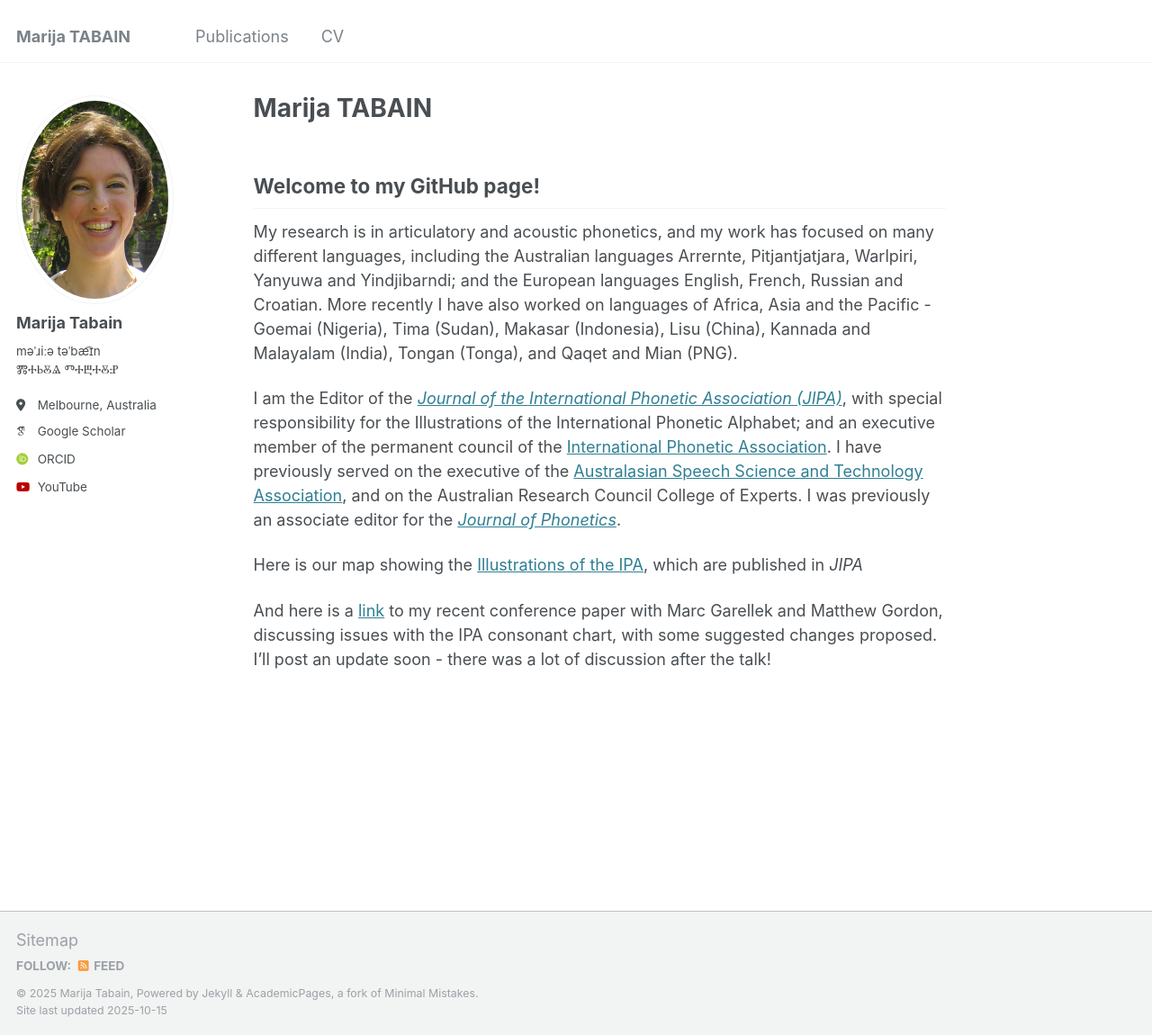
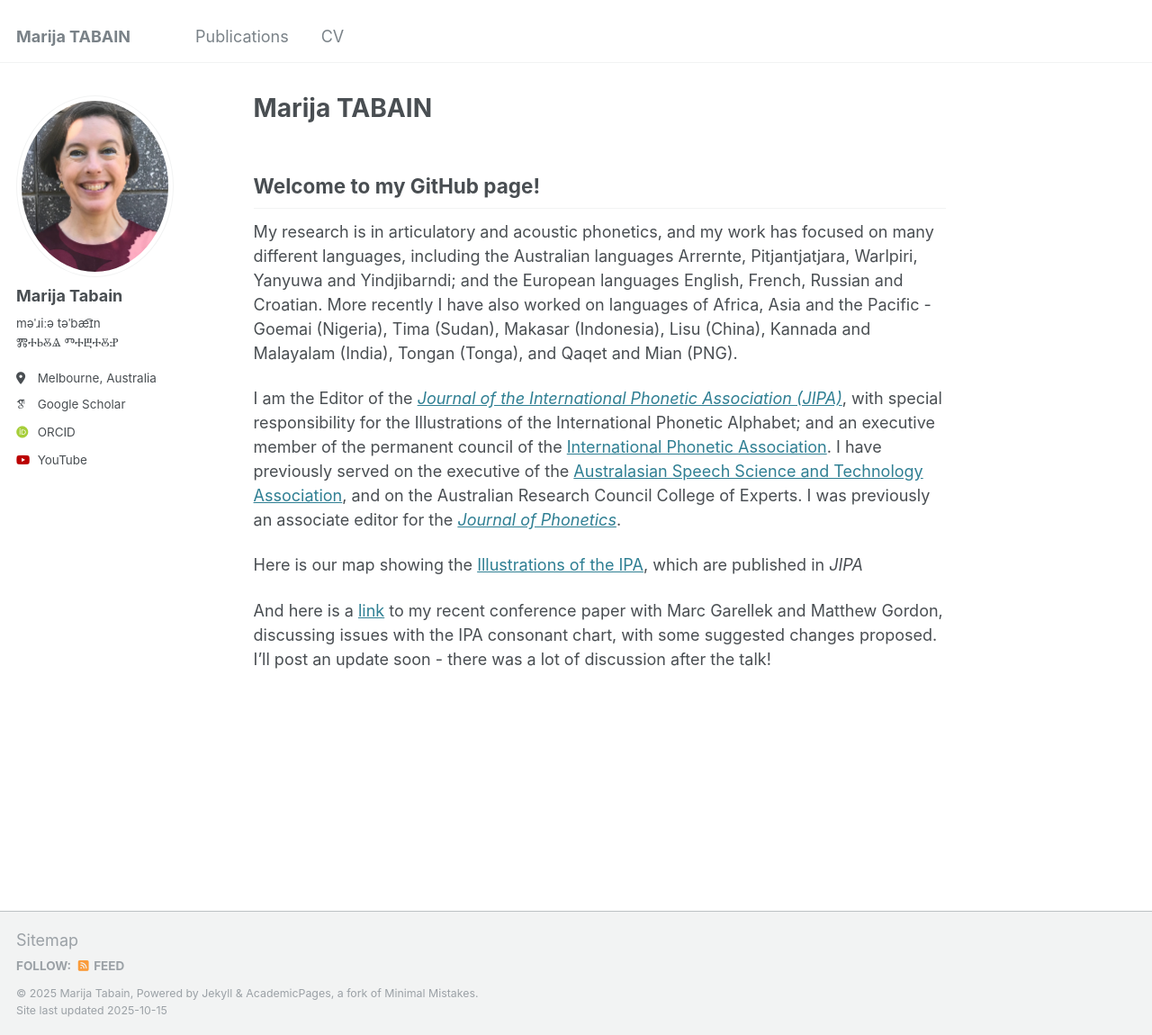
Before and after one commit to marijatabain/marijatabain.github.io, a Jekyll site: the page built from _pages/about.md, in a window 1280 px wide and 1150 px high. Shown: the whole window at 90% size. Built offline with Jekyll 4.4.1, drawn with Linux system fonts in a browser that asks for light colours; some web fonts are replaced.

Commit message:
Update _config.yml
changed photo to 2025

```diff
--- a/_config.yml
+++ b/_config.yml
@@ -21,7 +21,7 @@ repository               : "marijatabain/marijatabain.github.io"
 #               Additional customization can be done by editing /_includes/author-profile.html
 author:
   # Biographic information
-  avatar           : "Marija_2005.jpg"
+  avatar           : "Marija_2025.jpg"
   name             : "Marija Tabain"
   pronouns         : # example: "she/her"
   bio              : "məˈɹiːə təˈbæ͡ɪn<br>
```
